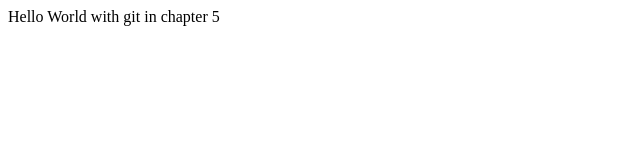
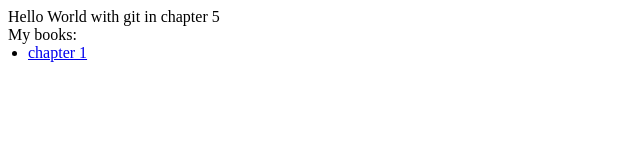
Before and after one commit to nguyenhdung2006/chapter5_01, a plain HTML site: page index.html in a window 1280 px wide. Shown: the whole page, without its empty margins (0-640 px from the left). Drawn offline with Linux system fonts and the light colour scheme.

Commit message:
khởi tạo chapter 1

```diff
--- a/index.html
+++ b/index.html
@@ -6,5 +6,14 @@
 </head>
 <body>
     <p style="margin: 0;">Hello World with git in chapter 5</p>
+    <p style="margin: 0;">My books:</p>
+
+    <ul style="margin: 0; padding-left: 20px;">
+        <li>
+            <a href="http://127.0.0.1:5500/chapter1.html" target="_blank">
+                chapter 1
+            </a>
+        </li>
+    </ul>
 </body>
 </html>
```
Also changed, not shown: chapter1.html (added, +1 -0 lines).
